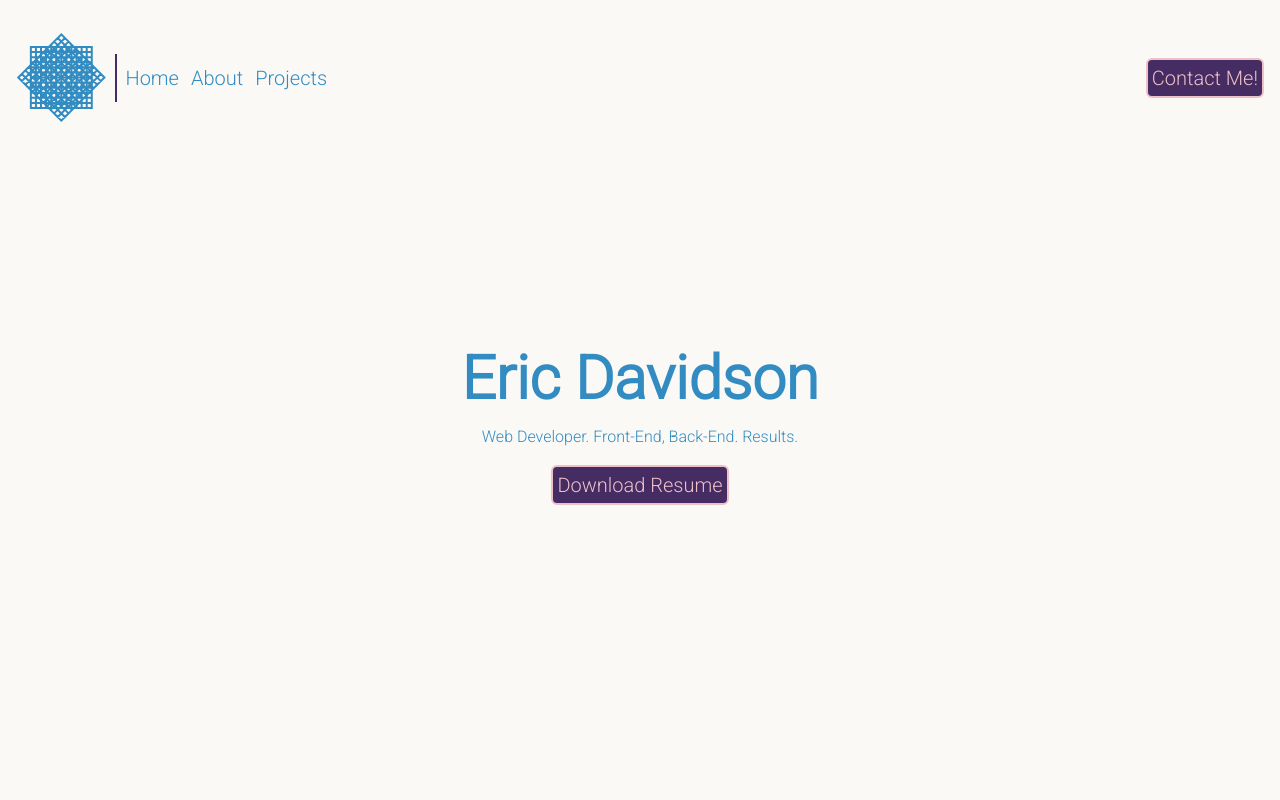
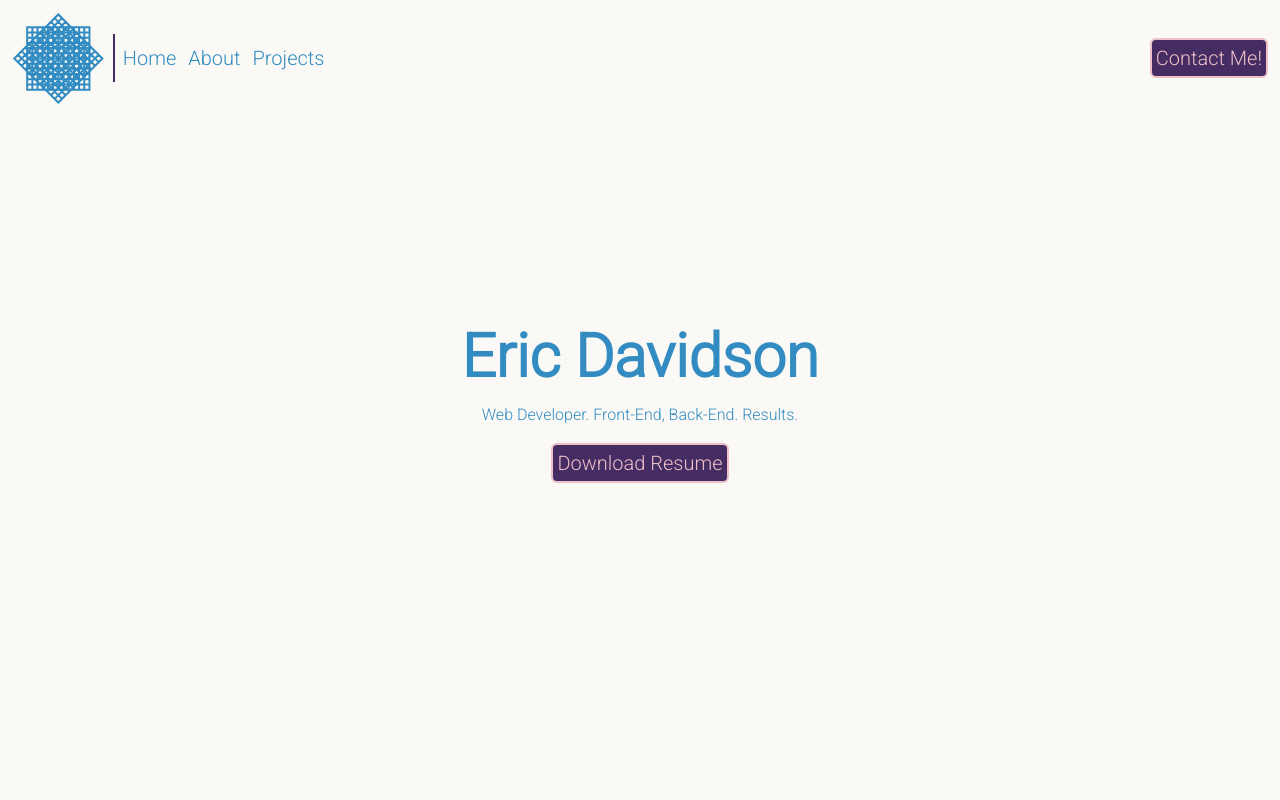
Before and after one commit to edavidson1410/portfolio_edavidson, a Next.js app: page / in a window 1280 px wide. Shown: the top 800 px of the page. Built offline with nearby package versions, Linux system fonts and the light colour scheme.

Commit message:
stylings

```diff
--- a/src/app/components/AboutSection.jsx
+++ b/src/app/components/AboutSection.jsx
@@ -4,7 +4,7 @@ import TechStack from './TechStack';
 function AboutSection() {
   return (
     <section className="flex flex-col text-center md:m-10" id="about">
-      <h1 className="text-4xl my-10 font-large">About</h1>
+      <h1 className="text-4xl my-10 font-4xl">About</h1>
       <div className="flex flex-col gap-10 md:justify-center">
         <p className="md:mx-56">I'm an aspiring Web-Developer looking for his first break after transitiong from being an Analytical Chemist. I have been developing websites since 2023 and continue my journey to learn and create online solutions. </p>
         <TechStack />
--- a/src/app/components/ContactForm.jsx
+++ b/src/app/components/ContactForm.jsx
@@ -3,7 +3,7 @@ import React from 'react';
 
 function ContactForm(props) {
   return (
-    <div className="md:max-w-1/2 md:ml-1/4">
+    <div className="md:max-w-1/4 md:ml-1/4">
       <form id="contactForm">
         <div className="mb-4">
             <div className="mx-0 mb-1 sm:mb-4">
--- a/src/app/components/ContactSection.jsx
+++ b/src/app/components/ContactSection.jsx
@@ -1,11 +1,11 @@
 import React from 'react';
 import ContactForm from './ContactForm';
+
 
 function ContactSection() {
   return (
     <section id="contact">
       <h1 className="text-4xl my-10 font-large">Contact</h1>
-      <p>Add socials</p>
       <ContactForm/>
     </section>
   );
--- a/src/app/components/ProjectSection.jsx
+++ b/src/app/components/ProjectSection.jsx
@@ -7,7 +7,7 @@ function ProjectSection() {
   const portfolioDescript ="This site you're currently browsing! This is my main site to show off my work. Uses responsive design to look good on mobile and your desktop!";
 
   return (
-    <section id="projects m-10">
+    <section id="projects">
       <h1 className='text-4xl my-10 font-large'>Projects</h1>
       <div>
         <ProjectCard
--- a/src/app/layout.js
+++ b/src/app/layout.js
@@ -1,6 +1,5 @@
 import { Roboto } from "next/font/google";
 import "./globals.css";
-import Cursor from "@/components/Cursor";
 
 // const inter = Inter({ subsets: ["latin"] });
 const roboto_init = Roboto({ subsets: ['latin'], weight: '300' });
--- a/src/app/page.js
+++ b/src/app/page.js
@@ -5,8 +5,6 @@ import HeroSection from './components/HeroSection';
 import AboutSection from './components/AboutSection';
 import ProjectSection from './components/ProjectSection';
 import ContactSection from './components/ContactSection';
-import Cursor from '@/components/Cursor';
-
 
 export default function Home() {
 
--- a/src/components/Cursor.js
+++ b/src/components/Cursor.js
@@ -6,7 +6,7 @@ function Cursor() {
   const mousePosition = useMousePosition();
 
   return (
-      <div className={`fixed w-7 h-7 bg-black top-${mousePosition.y} right-${mousePosition.x}`}></div>
+      <div></div>
   );
 }
 
--- a/src/components/NavBar.jsx
+++ b/src/components/NavBar.jsx
@@ -13,9 +13,9 @@ function NavBar() {
   const linkHover = "hover:underline hover:text-secondary";
 
   return (
-    <section className={`flex justify-between content-center sticky top-0 z-10 my-4 transition-shadow ${scrollPosition > 0 ? "shadow-xl bg-opacity-80 backdrop-blur-lg" : "shadow-none"}`}>
+    <section className={`flex justify-between content-center sticky top-0 z-10 transition-shadow ${scrollPosition > 0 ? "shadow-md bg-opacity-80 backdrop-blur-lg" : "shadow-none"}`}>
       {/* future logo */}
-      <header className="flex gap-2 m-4">
+      <header className="flex gap-2 m-3">
         <Image className="self-center w-1/12" src={test_logo} alt="Logo" />
         <div className="h-12 border-solid border-secondary border self-center"></div>
         <nav className="flex gap-3 self-center">
@@ -25,7 +25,7 @@ function NavBar() {
         </nav>
       </header>
       <Link href="#contact" className="flex justify-end" scroll>
-        <Button text="Contact Me!" className="p-1 text-xl m-4"/>
+        <Button text="Contact Me!" className="p-1 text-xl m-3"/>
       </Link>
     </section>
 
--- /dev/null
+++ b/src/components/Socials.jsx
@@ -0,0 +1,18 @@
+import React from 'react';
+import {
+    EmailIcon,
+    GithubIcon,
+    LinkedinIcon
+} from 'next-share';
+
+function Socials() {
+  return (
+    <div>
+      <EmailIcon />
+      <GithubIcon />
+      <LinkedinIcon />
+    </div>
+  )
+}
+
+export default Socials;
```
Also changed, not shown: src/app/components/HeroSection.jsx (line endings or trailing spaces).
